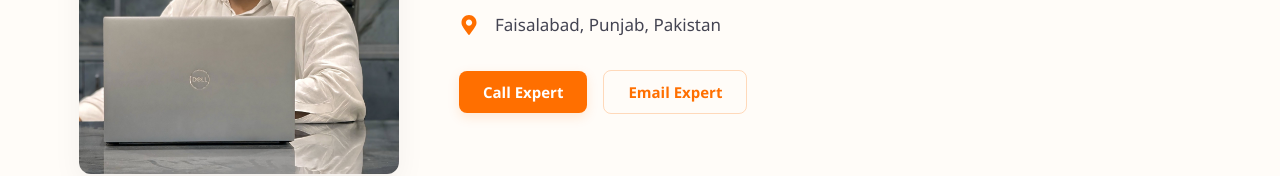
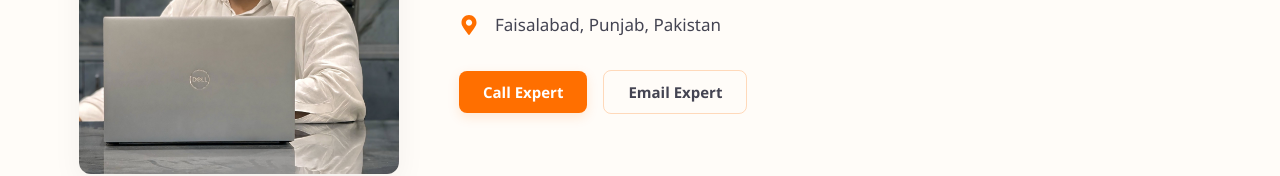
Before and after one commit to mgulabyar/maltamart-frontend, a React (Create React App) app: page /contact in a window 1280 px wide. Shown: the part 420-596 px from the top of the page. Built offline with nearby package versions, Linux system fonts and the light colour scheme.

Commit message:
integrate footer

```diff
--- a/src/pages/Contact/ContactPage.css
+++ b/src/pages/Contact/ContactPage.css
@@ -123,12 +123,12 @@
 .contact-buttons .btn-call:hover {
   background-color: #ff844c;
   transform: translateY(-2px);
+  transition: all 0.3s ease;
   box-shadow: 0 6px 18px rgba(255, 111, 0, 0.25);
 }
 
 .contact-buttons .btn-email {
   border: 1px solid rgba(255, 111, 0, 0.25);
-  color: #ff6f00;
   background: transparent;
 }
 
```
Also changed, not shown: src/pages/Contact/ContactPage.jsx (+11 -68 lines).
